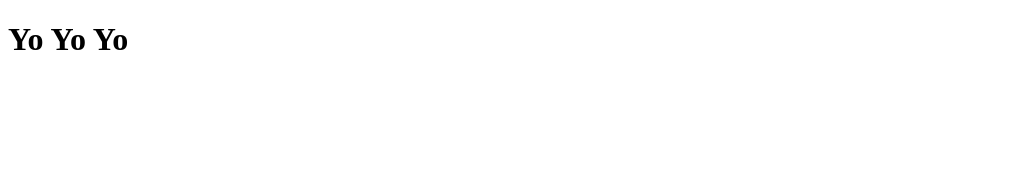
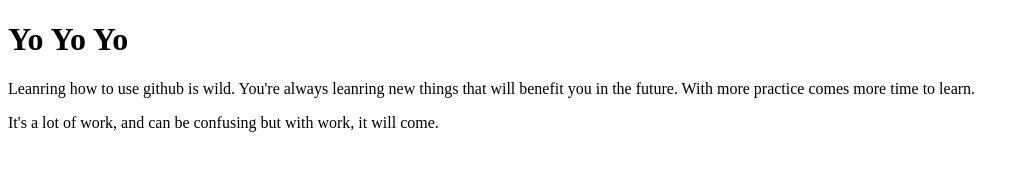
Before and after one commit to hartthrob/new-repo, a plain HTML site: page index.html in a window 1280 px wide. Shown: the whole page, without its empty margins (0-1029 px from the left). Drawn offline with Linux system fonts and the light colour scheme.

Commit message:
Add p tag

```diff
--- a/index.html
+++ b/index.html
@@ -7,5 +7,11 @@
   </head>
   <body>
     <h1>Yo Yo Yo</h1>
+    <p>
+      Leanring how to use github is wild. You're always leanring new things that
+      will benefit you in the future. With more practice comes more time to
+      learn.
+    </p>
+    <p>It's a lot of work, and can be confusing but with work, it will come.</p>
   </body>
 </html>
```
